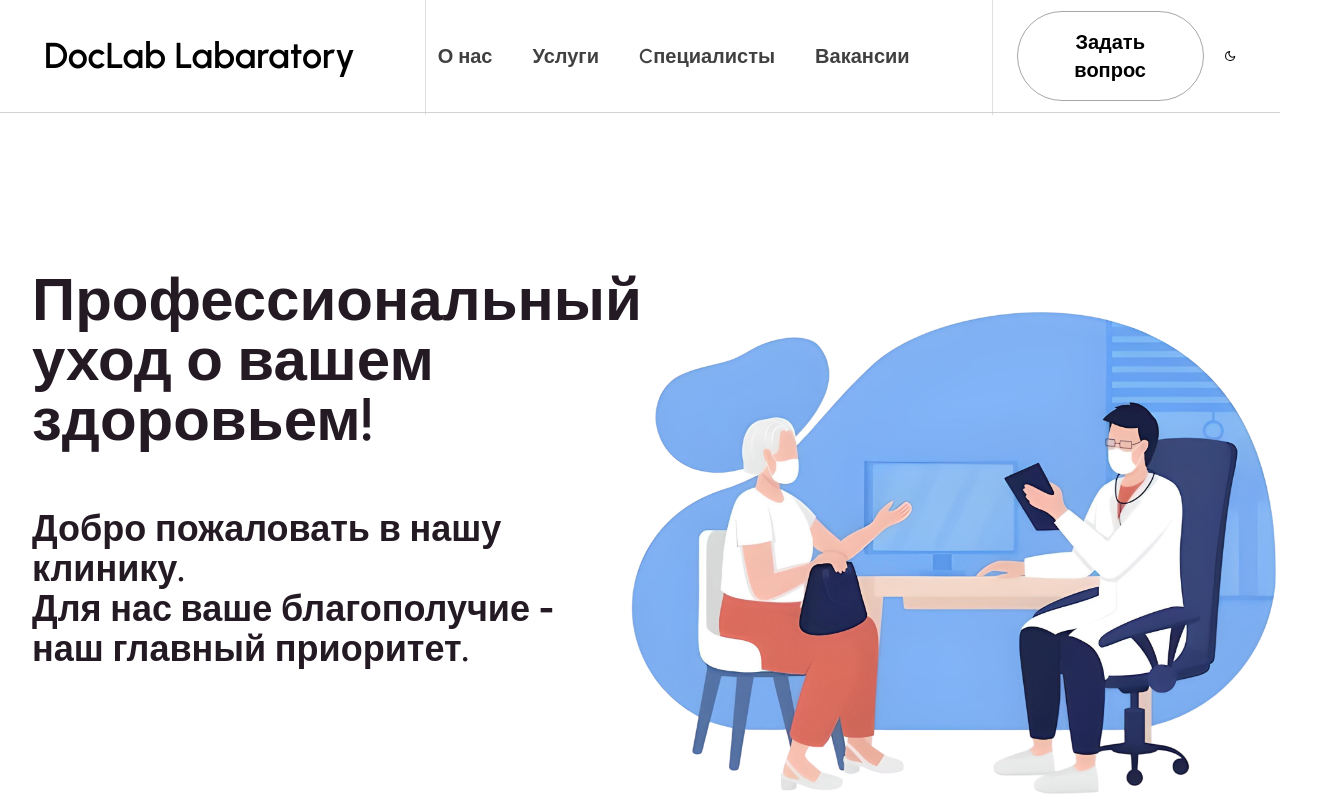
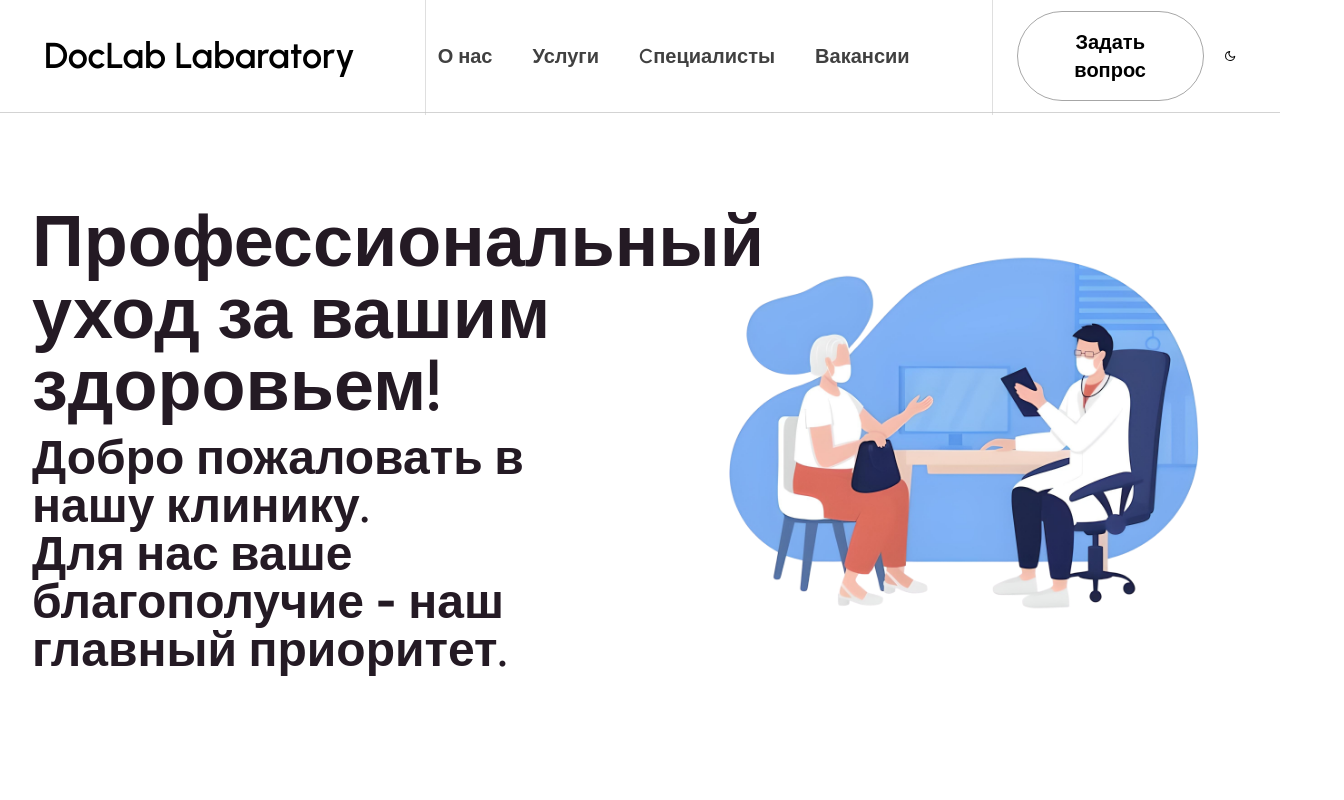
Before and after one commit to AsanAbdi/doclab-deploy, a Next.js app: page /client in a window 1280 px wide. Shown: the top 800 px of the page, 1344 px wide, since content can reach past the window. Built offline with nearby package versions, Linux system fonts and the light colour scheme.

Commit message:
added adaptive styles

```diff
--- a/app/client/components/Banner/index.tsx
+++ b/app/client/components/Banner/index.tsx
@@ -3,30 +3,27 @@ import Image from "next/image";
 const Banner = () => {
     return (
         <div className='mx-auto max-w-7xl my-10 sm:py-10 px-6 lg:px-8'>
-            <div className='grid grid-cols-1 lg:grid-cols-2 my-16 gap-10'>
+            <div className='flex flex-col lg:flex-row items-center gap-10'>
 
                 {/* COLUMN-1 */}
 
-                <div className="mx-auto sm:mx-0">
-                    <div className='py-3 text-center lg:text-start hidden sm:none'>
-                        <button className='text-blue bg-lightblue hover:shadow-xl text-sm md:text-lg font-bold px-6 py-1 rounded-3xl tracking-wider hover:text-white hover:bg-black'>DESIGN AGENCY</button>
-                    </div>
-                    <div className="py-3 text-center lg:text-start">
-                        <h1 className='text-6xl lg:text50xl font-bold text-darkpurple'>
-                        Профессиональный уход о вашем здоровьем!<br /> <br /> <p className='text-4xl lg:text-60xl font-bold text-darkpurple'>Добро пожаловать в нашу клинику. <br /> Для нас ваше благополучие - наш главный приоритет. </p>
+                <div className="flex flex-col justify-center text-center lg:text-start lg:w-1/2">
+                    <div className="py-3">
+                        <h1 className='text-4xl sm:text-5xl md:text-6xl lg:text-7xl font-bold text-darkpurple'>
+                            Профессиональный уход за вашим здоровьем!
                         </h1>
                     </div>
-                    {/* <div className='my-7 text-center lg:text-start'>
-                        <button className='text-sm md:text-xl font-semibold hover:shadow-xl bg-blue text-white py-3 px-6 md:py-5 md:px-14 rounded-full hover:bg-hoblue'>
-                            Начать
-                        </button>
-                    </div> */}
+                    <div className='text-center lg:text-start'>
+                        <p className='text-2xl sm:text-3xl md:text-4xl lg:text-5xl font-bold text-darkpurple'>
+                            Добро пожаловать в нашу клинику. <br /> Для нас ваше благополучие - наш главный приоритет.
+                        </p>
+                    </div>
                 </div>
 
-                {/* COLUMN-2 */}
+                {/* IMAGE */}
 
-                <div className='lg:-m-24 lg:pt-20 hidden lg:block'>
-                    <Image src='/images/bunDoc.png' alt="hero-image" width={800} height={642} />
+                <div className='flex justify-center items-center lg:w-1/2'>
+                    <Image src='/images/bunDoc.png' alt="hero-image" width={800} height={642} layout='responsive' />
                 </div>
 
             </div>
--- /dev/null
+++ b/app/client/components/Map/index.tsx
@@ -0,0 +1,18 @@
+import React from 'react';
+
+const MapEmbed: React.FC = () => {
+  return (
+    <div style={{ display: 'flex', flexDirection: 'column', justifyContent: 'center', alignItems: 'center', minHeight: '50vh', margin: '20px 0' }}>
+      <h1 style={{ fontSize: '5vw', marginBottom: '5vh', textAlign: 'center', maxWidth: '90vw' }}>Наша лаборатория находится здесь:</h1>
+      <div style={{ padding: '5vw', display: 'flex', justifyContent: 'center', alignItems: 'center', width: '100%' }}>
+        <iframe
+          src="https://www.google.com/maps/embed?pb=!1m18!1m12!1m3!1d3152.378908227124!2d13.035541632349121!3d77.60936996196725!2m3!1f0!2f0!3f0!3m2!1i1024!2i768!4f13.1!3m3!1m2!1s0x0%3A0x0!2zNDHCsDQyJzA3LjciTiA1wrAyOCcwMy41Ilc!5e0!3m2!1sen!2sus!4v1618298271234!5m2!1sen!2sus"
+          style={{ width: '100%', maxWidth: '800px', height: '50vw', maxHeight: '450px', border: '0' }}
+          loading="lazy"
+        ></iframe>
+      </div>
+    </div>
+  );
+};
+
+export default MapEmbed;
--- a/app/client/page.tsx
+++ b/app/client/page.tsx
@@ -12,6 +12,7 @@ import Testimonials from './components/Testimonials/index';
 import Articles from './components/Articles/index';
 import Joinus from './components/Joinus/index';
 import Insta from './components/Insta/index';
+import Map from './components/Map/index';
 
 
 export default function Home() {
@@ -31,7 +32,7 @@ export default function Home() {
       {/* <Articles /> */}
       {/* <Joinus /> */}
       {/* <Insta /> */}
-      <iframe src="https://www.google.com/maps/embed?pb=!1m18!1m12!1m3!1d3152.378908227124!2d13.035541632349121!3d77.60936996196725!2m3!1f0!2f0!3f0!3m2!1i1024!2i768!4f13.1!3m3!1m2!1s0x0%3A0x0!2zNDHCsDQyJzA3LjciTiA1wrAyOCcwMy41Ilc!5e0!3m2!1sen!2sus!4v1618298271234!5m2!1sen!2sus" width="600" height="450" style={{width: '1000px', height: '400px', margin: '60px auto'}} loading="lazy"></iframe>
-    </main>
+      <Map />
+          </main>
   )
 }
```
